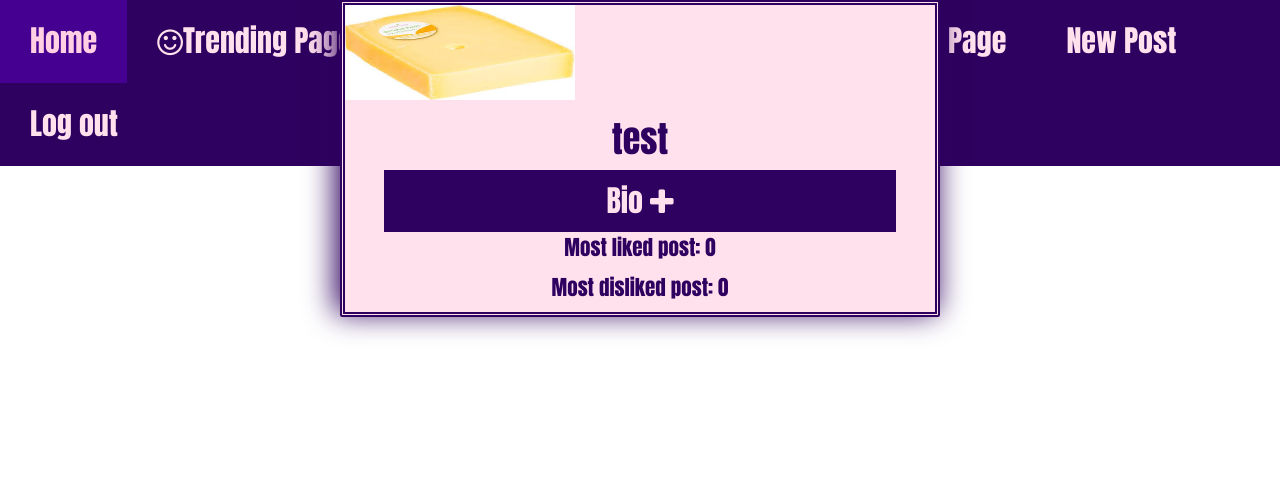
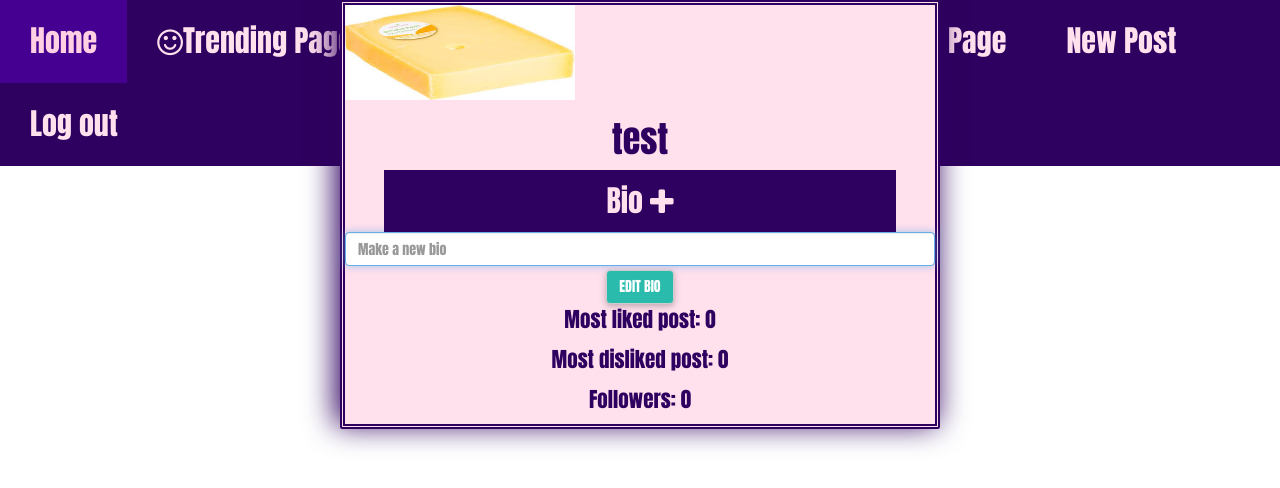
Before and after one commit to MatthijsVollenbroek/project, a Flask app: page /myprofile in a window 1280 px wide. Shown: the top 488 px of the page. Run offline with Flask 2, Linux system fonts and the light colour scheme; a user stored in the database is signed in; data comes from the database, SQL or seed files in the repository; both versions use the stored data as it was after the commit; some libraries are stand-ins or nearby versions.

Commit message:
bio editen en weergeven werkt en redirect naar eigen profile

```diff
--- a/application.py
+++ b/application.py
@@ -230,15 +230,22 @@ def myprofile():
     username = user_data['user_info']['username']
     most_likes = user_data['user_info']['most_likes']
     most_dislikes = user_data['user_info']['most_dislikes']
-    return render_template('own_profile.html', username=username, most_likes=most_likes, most_dislikes=most_dislikes, errormessage=None)
+    followers = user_data['user_info']['followers']
+    if request.method == 'POST':
+        bio = request.form.get("newbio")
+        editbio(session['user_id'], bio)
+    bio = profile_info(session['user_id'])['user_info']['description']
+    return render_template('own_profile.html', username=username, most_likes=most_likes, most_dislikes=most_dislikes, errormessage=None, followers=followers, bio=bio)
 
 @app.route("/profile/<userid>", methods=['GET', 'POST'])
 @login_required
 def profile(userid):
+    if int(userid) == session['user_id']:
+        return redirect(url_for('myprofile'))
     user_data = profile_info(userid)
     username = user_data['user_info']['username']
     most_likes = user_data['user_info']['most_likes']
     most_dislikes = user_data['user_info']['most_dislikes']
-    if userid == session['user_id']:
-        return render_template('own_profile.html', username=username, most_likes=most_likes, most_dislikes=most_dislikes, errormessage=None)
-    return render_template('profile.html', username=username, most_likes=most_likes, most_dislikes=most_dislikes, errormessage=None)
+    followers = user_data['user_info']['followers']
+    bio = user_data['user_info']['description']
+    return render_template('profile.html', username=username, most_likes=most_likes, most_dislikes=most_dislikes, errormessage=None, followers=followers, bio=bio)
--- a/helpers.py
+++ b/helpers.py
@@ -206,3 +206,7 @@ def followers(user_id):
         userinfo = db.execute("SELECT * FROM users WHERE user_id = :user_id", user_id=follow)
         follow_list_usable.append(userinfo)
     return follow_list_usable
+
+def editbio(user_id, bio):
+    db.execute("UPDATE users SET description = :description WHERE user_id = :user_id", description=bio, user_id=user_id)
+    return True
--- a/templates/own_profile.html
+++ b/templates/own_profile.html
@@ -15,10 +15,13 @@
     <i class="fa fa-plus"></i>
   </button>
   <div id="bio" class="dropdown-content-profile">
-    <p>Lorem ipsum dolor sit amet, consectetuer adipiscing elit. Aenean commodo ligula eget dolor. Aenean massa. Cum sociis natoque penatibus et magnis dis parturient montes, nascetur ridiculus mus. Donec quam felis, ultricies nec, pellentesque eu, pretium quis, sem. Nulla consequat massa quis enim.</p>
+    <p>{{ bio }}</p>
   </div>
+  <form action="{{ url_for('myprofile') }}" method="post">
+    <input autocomplete="off" autofocus class="form-control" name="newbio" placeholder="Make a new bio" type="text" required/><button class="btn btn-default" type="submit">Edit bio</button>
   <p class="title">Most liked post: {{ most_likes }}</p>
   <p class="title">Most disliked post: {{ most_dislikes }}</p>
+  <p class="title">Followers: {{ followers }}</p>
 </div>
 </div>
 
--- a/templates/profile.html
+++ b/templates/profile.html
@@ -19,10 +19,11 @@
     <i class="fa fa-plus"></i>
   </button>
   <div id="bio" class="dropdown-content-profile">
-    <p>Lorem ipsum dolor sit amet, consectetuer adipiscing elit. Aenean commodo ligula eget dolor. Aenean massa. Cum sociis natoque penatibus et magnis dis parturient montes, nascetur ridiculus mus. Donec quam felis, ultricies nec, pellentesque eu, pretium quis, sem. Nulla consequat massa quis enim.</p>
+    <p>{{ bio }}</p>
   </div>
   <p class="title">Most liked post: {{ most_likes }}</p>
   <p class="title">Most disliked post: {{ most_dislikes }}</p>
+  <p class="title">Followers: {{ followers }}</p>
 </div>
 </div>
 
```
Also changed, not shown: project.db.
